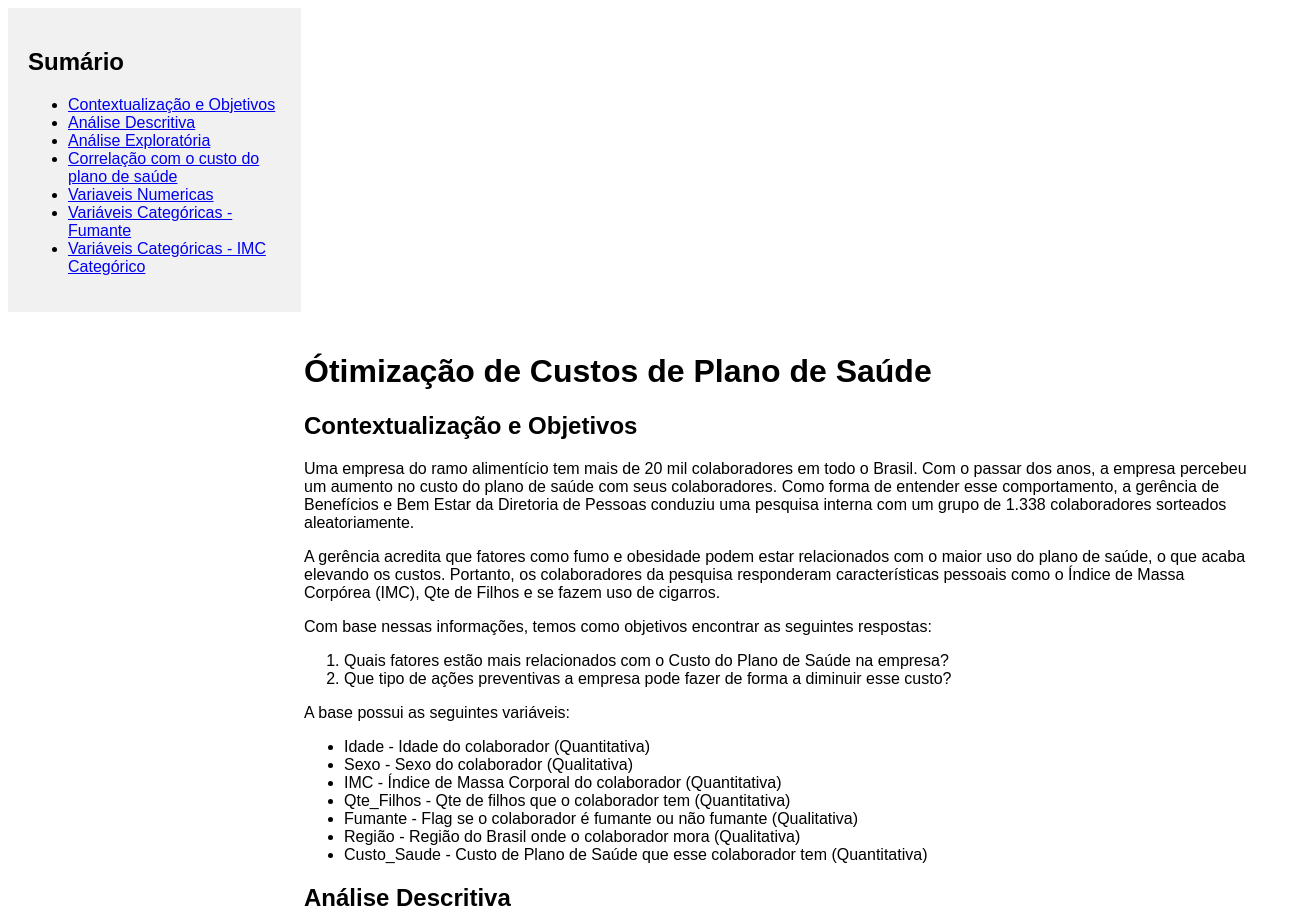
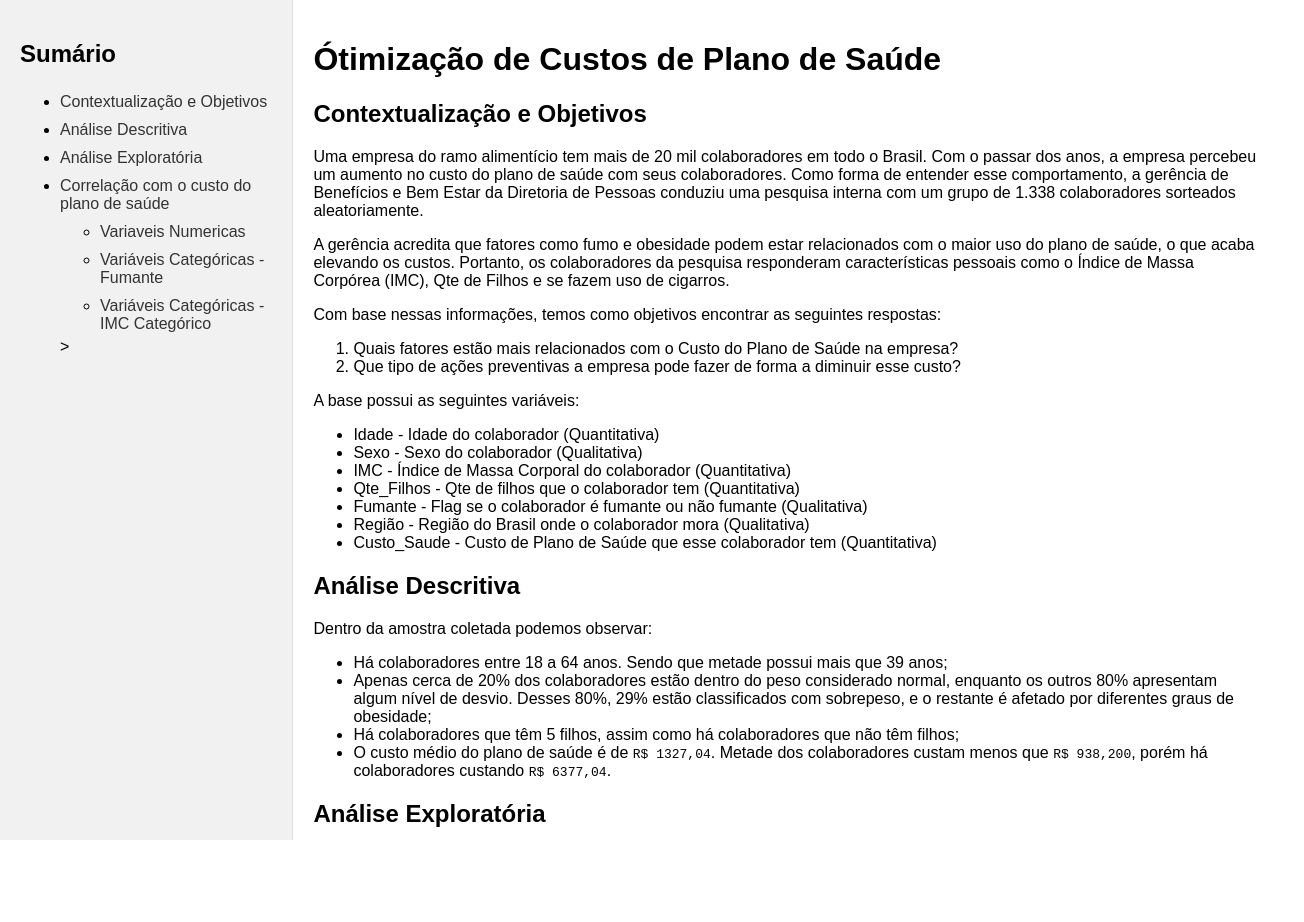
Before and after one commit to ben-hurs/otimizacao-plano-saude, a plain HTML site: page index.html in a window 1280 px wide. Shown: the top 922 px of the page, 1304 px wide, since content can reach past the window. After the commit the page ends 840 px from the top, so only its background shows below. Drawn offline with Linux system fonts and the light colour scheme.

Commit message:
sidebar change

```diff
--- a/index.html
+++ b/index.html
@@ -5,17 +5,34 @@
     <style>
         body {
             font-family: Arial, sans-serif;
+            display: flex;
+            margin: unset;
+            overflow: hidden;
         }
         .sidebar {
             float: left;
             width: 20%;
             padding: 20px;
             background-color: #f1f1f1;
+            height: 100vh;
+            border-right: 1px solid #dedede;
         }
         .main {
             float: right;
             width: 75%;
             padding: 20px;
+            overflow: scroll;
+            height: 100vh;
+        }
+        .sidebar a {
+            text-decoration: none; /* Remove o sublinhado do link */
+            color: #333; /* Cor padrão do link */
+            display: block; /* Faz o link ocupar todo o espaço disponível na largura da barra lateral */
+            padding: 5px 0; /* Espaçamento interno do link */
+        }
+        .sidebar a:hover {
+            background-color: #ddd; /* Destaque de fundo quando o mouse está sobre o link */
+            color: #555; /* Destaque de cor do texto quando o mouse está sobre o link */
         }
     </style>
 </head>
@@ -27,9 +44,11 @@
             <li><a href="#analise-descritiva">Análise Descritiva</a></li>
             <li><a href="#analise-exploratoria">Análise Exploratória</a></li>
             <li><a href="#correlacoes">Correlação com o custo do plano de saúde</a></li>
-            <li><a href="#va-numerica">Variaveis Numericas</a></li>
-            <li><a href="#va-cat-fumante">Variáveis Categóricas - Fumante</a></li>
-            <li><a href="#va-cat-imc">Variáveis Categóricas - IMC Categórico</a></li>
+            <ul>
+                <li><a href="#va-numerica">Variaveis Numericas</a></li>
+                <li><a href="#va-cat-fumante">Variáveis Categóricas - Fumante</a></li>
+                <li><a href="#va-cat-imc">Variáveis Categóricas - IMC Categórico</a></li>
+               </ul>>
         </ul>
     </div>
     <div class="main">
```
